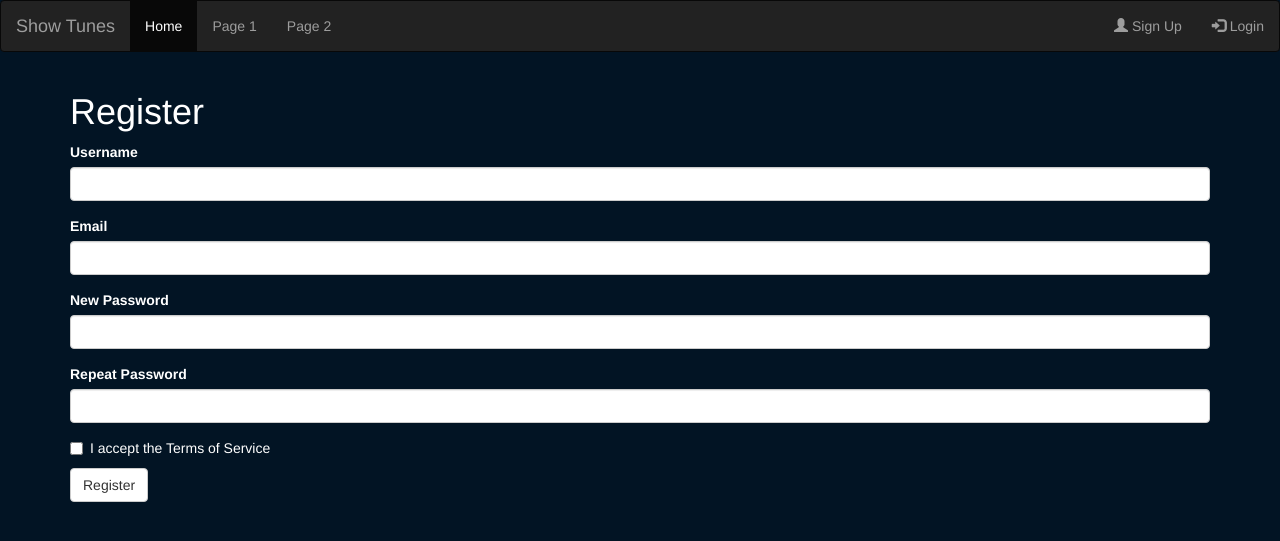
After one commit to Neilerino/showtunes, a Flask app: page /register in a window 1280 px wide. The commit adds this page. Shown: the top 541 px of the page. Run offline with Flask 2, Linux system fonts and the light colour scheme; parts of the project's set-up code (start-up, migrations or seed data) failed here and were passed over; some libraries are stand-ins or nearby versions.

Commit message:
added registration, and started the actual app page

```diff
--- a/app/forms.py
+++ b/app/forms.py
@@ -1,6 +1,7 @@
 from flask_wtf import FlaskForm
 from wtforms import StringField, PasswordField, BooleanField, SubmitField
-from wtforms.validators import DataRequired
+from wtforms.validators import DataRequired, EqualTo, Email
+from models import User
 
 
 class LoginForm(FlaskForm):
@@ -8,3 +9,21 @@ class LoginForm(FlaskForm):
     password = PasswordField('Password', validators=[DataRequired()])
     remember_me = BooleanField('Remember Me')
     submit = SubmitField('Sign In')
+
+class RegisterForm(FlaskForm):
+	username = StringField('Username', validators=[DataRequired()])
+	email = StringField('Email', validators=[DataRequired(), Email()])
+	password = PasswordField('New Password', validators=[DataRequired(), EqualTo('confirm', message='Password must match')])
+	confirm = PasswordField('Repeat Password')
+	accept_tos = BooleanField('I accept the Terms of Service', validators=[DataRequired()])
+	submit = SubmitField('Register')
+
+	def validate_username(self, username):
+		user = User.query.filter_by(username=username.data).first()
+		if user is not None:
+			raise ValidationError('Please use a different username')
+
+	def valiate_email(self, email):
+		user = User.query.filter_by(email=email.data).first()
+		if user is not None:
+			raise ValidationError('Please use a different email address')
--- a/app/routes.py
+++ b/app/routes.py
@@ -1,8 +1,8 @@
-from flask import render_template, flash, redirect
-from flask_login import current_user, login_user
+from flask import render_template, flash, redirect, url_for, request
+from flask_login import current_user, login_user, logout_user
 from app.models import User
-from app.forms import LoginForm
-from app import app
+from app.forms import LoginForm, RegisterForm
+from app import app, db
 
 
 @app.route('/')
@@ -26,6 +26,25 @@ def login():
 
 
 
-@app.route('/register')
+@app.route('/register', methods=['GET', 'POST'])
 def register():
-	return render_template("register.html")
+	if current_user.is_authenticated:
+		return redirect(url_for(home))
+	form = RegisterForm()
+	if form.validate_on_submit():
+		user = User(username=form.username.data, email=form.email.data)
+		user.set_password(form.password.data)
+		db.session.add(user)
+		db.session.commit()
+		flash('Thank you for registering')
+		return redirect(url_for('login'))
+	return render_template('register.html', title='Register', form=form)
+
+@app.route('/logout')
+def logout():
+	logout_user()
+	return redirect(url_for('home'))
+
+@app.route('/user')
+def user():
+	return render_template('user.html', title=current_user.username)
--- a/app/static/style.css
+++ b/app/static/style.css
@@ -2,6 +2,9 @@ body{
 
 	background-color: #021424;
 
+}
+.body-text{
+	color: white;
 }
 
 .sidebar{
--- a/app/templates/base-nologin.html
+++ b/app/templates/base-nologin.html
@@ -5,13 +5,6 @@
 	<link rel="stylesheet" type="text/css" href="{{ url_for('static', filename='style.css') }}">
 </head>
 <body>
-	<!-- sidebar -->
-	<div class="sidebar" style="padding-top: 50px;">
-		<a class="active" href="#">New Set</a>
-		<a href="#">News</a>
-		<a href="#">Contact</a>
-		<a href="#">About</a>
-	</div>
 	<nav class="navbar navbar-inverse">
 	  <div class="container-fluid">
 	    <div class="navbar-header">
@@ -23,13 +16,23 @@
 	      <li><a href="#">Page 2</a></li>
 	    </ul>
 	    <ul class="nav navbar-nav navbar-right">
-	      <li><a href="#"><span class="glyphicon glyphicon-user"></span> Sign Up</a></li>
+	   		{% if current_user.is_authenticated %}
+	      <li><a href="/user"><span class="glyphicon glyphicon-user"></span> {{ current_user.username }}</a></li>
+	      <li><a href="/logout"><span class="glyphicon glyphicon-log-out"></span> Logout</a></li>
+	      	{% else %}
+	      <li><a href="/register"><span class="glyphicon glyphicon-user"></span> Sign Up</a></li>
 	      <li><a href="/login"><span class="glyphicon glyphicon-log-in"></span> Login</a></li>
+	      	{% endif %}
 	    </ul>
 	  </div>
 	</nav>
 </body>
 
+<script
+  src="https://code.jquery.com/jquery-3.3.1.js"
+  integrity="sha256-2Kok7MbOyxpgUVvAk/HJ2jigOSYS2auK4Pfzbm7uH60="
+  crossorigin="anonymous"></script>
+
 {% block mycontent %}{% endblock %}
 
 {% endblock %}
--- /dev/null
+++ b/app/templates/register.html
@@ -0,0 +1,13 @@
+{% extends "base-nologin.html" %}
+{% import "bootstrap/wtf.html" as wtf%}
+
+{% block mycontent %}
+	<div class="container">
+		<h1 style="color: white;">Register</h1>
+		<form action="" method="POST" novalidate="" style="color: white;">
+			<dl>
+				{{ wtf.quick_form(form) }}
+			</dl>
+		</form>
+	</div>
+{% endblock %}
```
Also changed, not shown: app/templates/user.html (added, +26 -0 lines), app.db, 1 other file.
